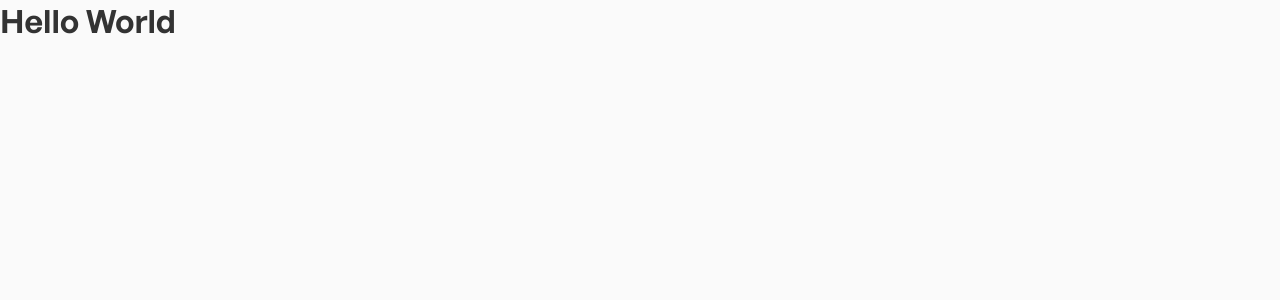
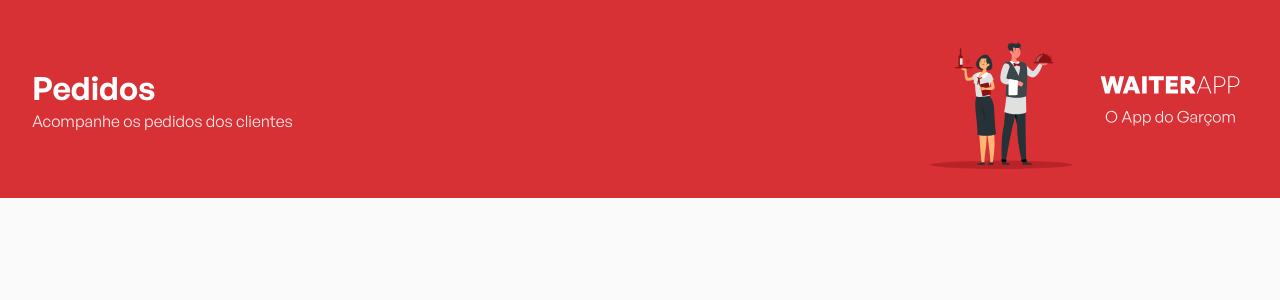
Before and after one commit to WGS-94/WaiterApp, a React (Vite) app in the folder web/: page / in a window 1280 px wide. Shown: the top 300 px of the page. Built offline with nearby package versions, Linux system fonts and the light colour scheme.

Commit message:
:sparkles: Create Header component

```diff
--- a/web/src/App.tsx
+++ b/web/src/App.tsx
@@ -1,9 +1,10 @@
+import { Header } from './components/Header';
 import { GlobalStyles } from './styles/GlobalStyles';
 
 export function App() {
   return (
     <div className="App">
-      <h1>Hello World</h1>
+      <Header />
       <GlobalStyles />
     </div>
   );
--- /dev/null
+++ b/web/src/components/Header/index.tsx
@@ -0,0 +1,18 @@
+import logoImg from '../../assets/images/logo.svg';
+
+import * as S from './styles';
+
+export function Header() {
+  return (
+    <S.Container>
+      <S.Content>
+        <div className='page-details'>
+          <h1>Pedidos</h1>
+          <p>Acompanhe os pedidos dos clientes</p>
+        </div>
+
+        <img src={logoImg} alt="logo" />
+      </S.Content>
+    </S.Container>
+  );
+}
--- /dev/null
+++ b/web/src/components/Header/styles.ts
@@ -0,0 +1,32 @@
+import styled from 'styled-components';
+
+export const Container = styled.header`
+  background-color: #D73035;
+  display: flex;
+  justify-content: center;
+  align-items: center;
+  height: 198px;
+`;
+
+export const Content = styled.div`
+  width: 100%;
+  max-width: 1216px;
+  display: flex;
+  justify-content: space-between;
+  align-items: center;
+
+  .page-details {
+
+    h1 {
+      color: #fff;
+      font-size: 2rem;
+    }
+
+    p {
+      color: #fff;
+      font-size: 1rem;
+      font-weight: 400;
+      opacity: 0.9;
+    }
+  }
+`;
```
Also changed, not shown: web/src/components/Header.tsx (deleted, +0 -14 lines).
